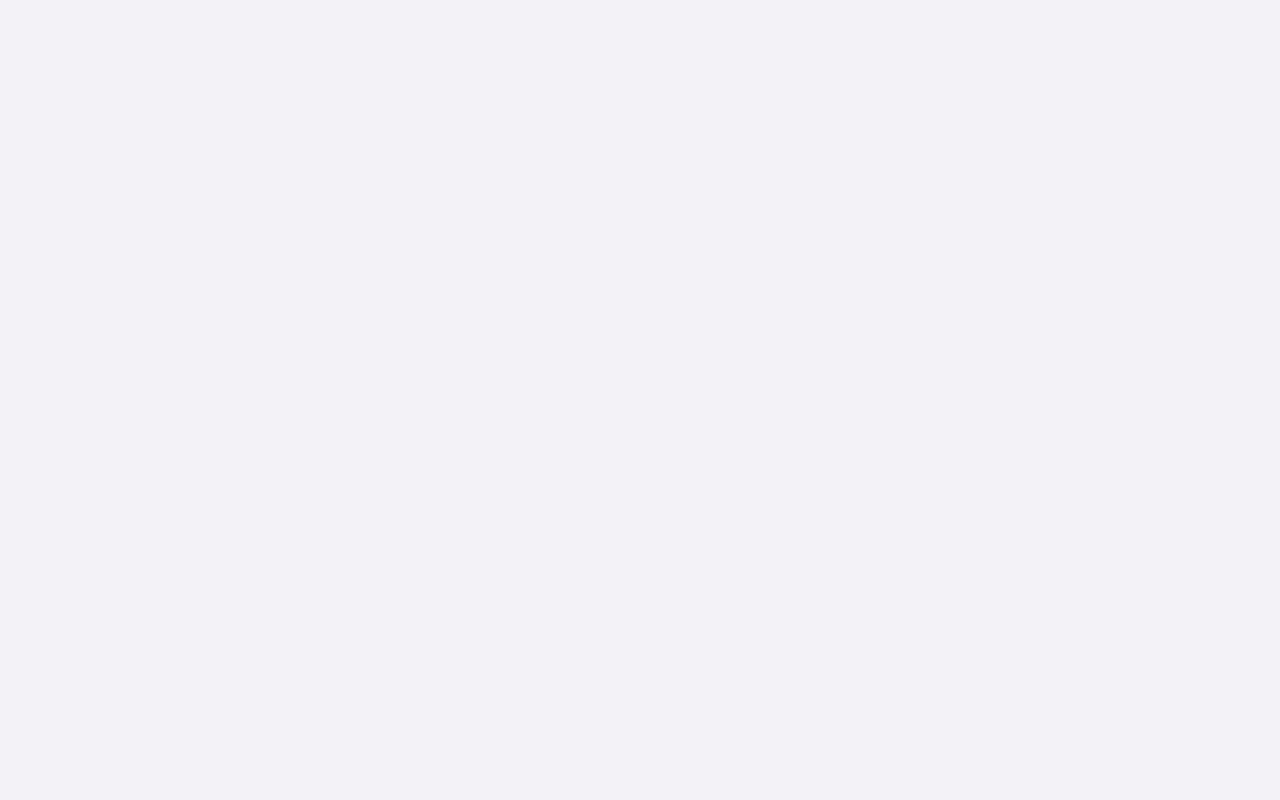
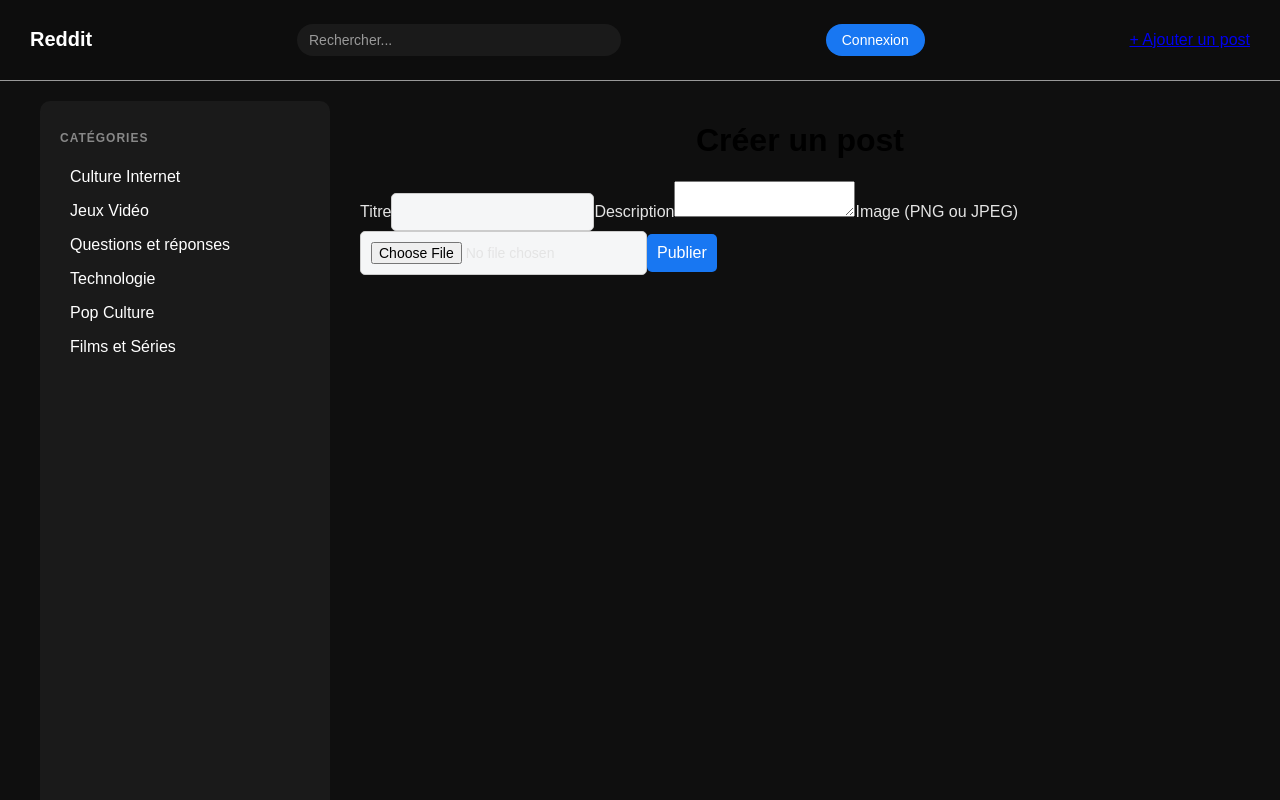
Before and after one commit to RomainR99/FrontRedditClone, a React (Vite) app: page /createPost in a window 1280 px wide. Before the commit this address had no page. Shown: the top 800 px of the page. Built offline with nearby package versions, Linux system fonts and the light colour scheme.

Commit message:
ajout de post possible

```diff
--- a/src/App.jsx
+++ b/src/App.jsx
@@ -17,7 +17,7 @@ function App() {
         <Route path="/posts" element={<Posts />} />
         <Route path="/first-login" element={<FirstLogin />} />
         <Route path="/main" element={<Main />} />
-        <Route path="/create-post" element={<CreatePost />} />
+        <Route path="/createPost" element={<CreatePost />} />
       </Routes>
     </Router>
   );
--- a/src/components/CreatePost.jsx
+++ b/src/components/CreatePost.jsx
@@ -1,13 +1,30 @@
-import React, { useState } from 'react';
+import React, { useState, useEffect } from 'react';
 import { useNavigate } from 'react-router-dom';
+import Navbar from "./Navbar.jsx";
+import Sidebar from "./Sidebar.jsx";
+import Footer from "./Footer.jsx";
+import "../styles/MainPage.css";
 
-const CreatePost = () => {
+function CreatePost() {
   const [title, setTitle] = useState('');
   const [description, setDescription] = useState('');
   const [cover, setCover] = useState(null);
+  const [preview, setPreview] = useState(null);
   const [error, setError] = useState(null);
+  const navigate = useNavigate();
 
-  const navigate = useNavigate();
+  // Nettoyage de l'aperçu d'image
+  useEffect(() => {
+    if (!cover) {
+      setPreview(null);
+      return;
+    }
+
+    const objectUrl = URL.createObjectURL(cover);
+    setPreview(objectUrl);
+
+    return () => URL.revokeObjectURL(objectUrl);
+  }, [cover]);
 
   const handleSubmit = async (e) => {
     e.preventDefault();
@@ -18,60 +35,114 @@ const CreatePost = () => {
       return;
     }
 
-    const formData = new FormData();
-    formData.append('files.cover', cover); // pour Strapi, 'files.<champ>'
-    formData.append('data', JSON.stringify({
-      title,
-      description,
-    }));
+    if (!cover) {
+      setError("Veuillez sélectionner une image au format PNG ou JPEG.");
+      return;
+    }
 
     try {
-      const response = await fetch('http://localhost:1337/api/articles', {
-        method: 'POST',
+      // Étape 1 : upload image
+      const formImage = new FormData();
+      formImage.append("files", cover);
+
+      const uploadRes = await fetch("http://localhost:1337/api/upload", {
+        method: "POST",
         headers: {
           Authorization: `Bearer ${token}`,
         },
-        body: formData,
+        body: formImage,
       });
 
-      if (!response.ok) throw new Error(`Erreur HTTP : ${response.status}`);
+      if (!uploadRes.ok) throw new Error("Échec de l'upload de l'image.");
+      const imageData = await uploadRes.json();
+      const imageId = imageData[0].id;
 
-      navigate('/'); // redirection vers la liste des posts
+      // Étape 2 : créer article
+      const res = await fetch("http://localhost:1337/api/articles", {
+        method: "POST",
+        headers: {
+          Authorization: `Bearer ${token}`,
+          "Content-Type": "application/json",
+        },
+        body: JSON.stringify({
+          data: {
+            title,
+            description,
+            cover: imageId,
+          },
+        }),
+      });
+
+      if (!res.ok) throw new Error(`Erreur HTTP : ${res.status}`);
+      navigate("/posts");
+
     } catch (err) {
       setError(err.message);
     }
   };
 
   return (
-    <div className="max-w-xl mx-auto p-6 bg-white shadow rounded mt-10">
+    <>
+      <Navbar />
+      <div className="main-layout">
+        <Sidebar />
+        <div className="center-layout p-6">
+          <div className="max-w-xl mx-auto bg-white shadow rounded p-6">
             <h1 className="text-2xl font-bold mb-4">Créer un post</h1>
 
             {error && <p className="text-red-500 mb-4">{error}</p>}
 
             <form onSubmit={handleSubmit} className="space-y-4">
+              <label className="block">
+                <span className="text-gray-700">Titre</span>
                 <input
                   type="text"
-          placeholder="Titre"
                   value={title}
                   onChange={(e) => setTitle(e.target.value)}
                   className="w-full border px-3 py-2 rounded"
                   required
                 />
+              </label>
 
+              <label className="block">
+                <span className="text-gray-700">Description</span>
                 <textarea
-          placeholder="Description"
                   value={description}
                   onChange={(e) => setDescription(e.target.value)}
                   className="w-full border px-3 py-2 rounded"
                   required
                 />
+              </label>
 
+              <label className="block">
+                <span className="text-gray-700">Image (PNG ou JPEG)</span>
                 <input
                   type="file"
-          accept="image/*"
-          onChange={(e) => setCover(e.target.files[0])}
+                  accept="image/png, image/jpeg"
+                  onChange={(e) => {
+                    const file = e.target.files[0];
+                    if (file && (file.type === 'image/png' || file.type === 'image/jpeg')) {
+                      setCover(file);
+                      setError(null);
+                    } else {
+                      setError("Seules les images JPEG et PNG sont autorisées.");
+                      setCover(null);
+                    }
+                  }}
                   className="w-full"
                 />
+              </label>
+
+              {preview && (
+                <div className="mt-4">
+                  <p className="text-sm text-gray-500 mb-2">Aperçu de l'image :</p>
+                  <img
+                    src={preview}
+                    alt="aperçu"
+                    className="w-full max-w-xs rounded shadow"
+                  />
+                </div>
+              )}
 
               <button
                 type="submit"
@@ -81,7 +152,11 @@ const CreatePost = () => {
               </button>
             </form>
           </div>
+        </div>
+      </div>
+      <Footer />
+    </>
   );
-};
+}
 
 export default CreatePost;
```
Lines whose indentation alone changed are shown as unchanged.
